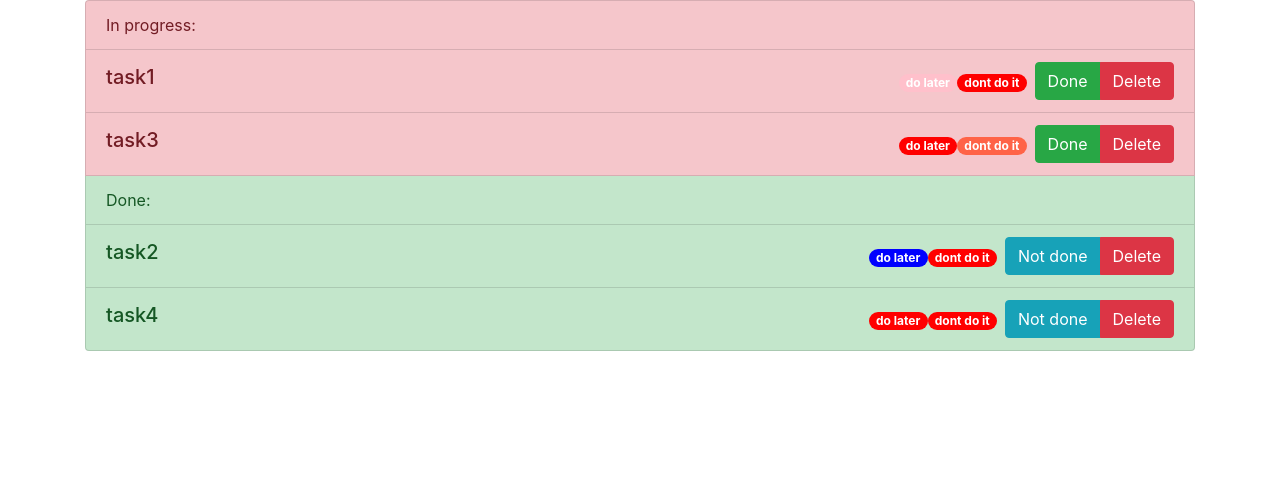
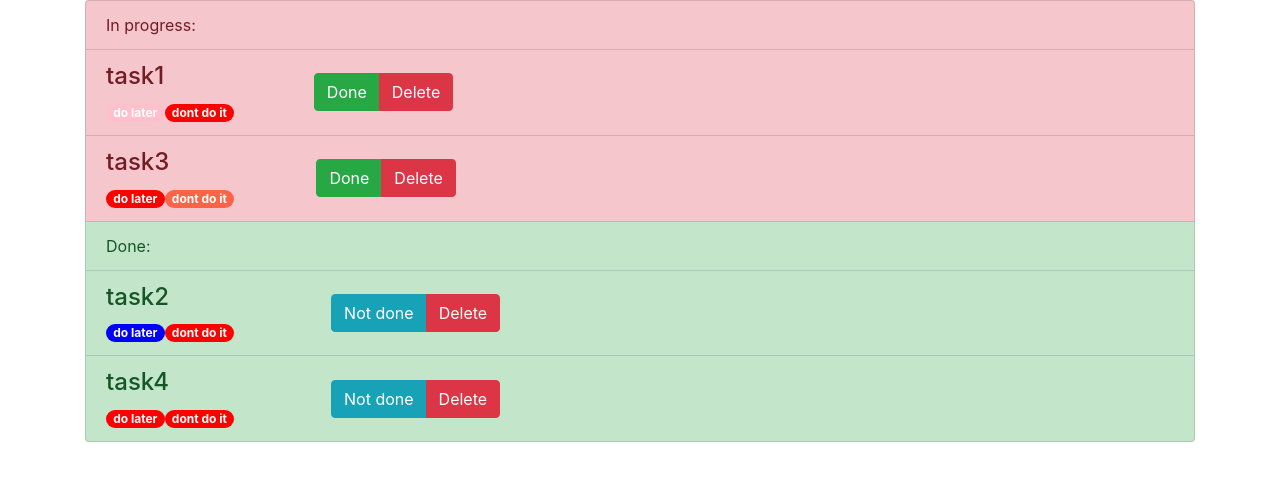
Before and after one commit to maksim-khiuttiulia/Hours-and-tasks, a React (Create React App) app in the folder src/main/webapp/: page / in a window 1280 px wide. Shown: the top 480 px of the page. Built offline with nearby package versions, Linux system fonts and the light colour scheme.

Commit message:
added grid

```diff
--- a/src/main/webapp/src/components/task.jsx
+++ b/src/main/webapp/src/components/task.jsx
@@ -1,6 +1,6 @@
 import React, { Component } from 'react'
 import TaskLabel from './task-label'
-import { ListGroupItem, ListGroupItemHeading, ButtonGroup, Button } from 'reactstrap';
+import { ListGroupItem, ButtonGroup, Button, Row, Col} from 'reactstrap';
 
 export default class Task extends Component {
     constructor(props) {
@@ -8,31 +8,31 @@ export default class Task extends Component {
         this.state = {
             id: this.props.task.id,
             name: this.props.task.name,
-            priority : this.props.task.priority,
+            priority: this.props.task.priority,
             labels: this.props.task.labels,
             isDone: this.props.task.isDone
         }
     }
 
-    onDelete = (e) =>{
+    onDelete = (e) => {
         this.props.onDelete(e.target.value)
     }
 
-    onDone = (e) =>{
+    onDone = (e) => {
         this.props.onChangeStatus(e.target.value)
     }
 
-    onNotDone = (e) =>{
+    onNotDone = (e) => {
         this.props.onChangeStatus(e.target.value)
     }
 
     render() {
         const labelsElement = this.state.labels.map((label) => {
-            return <TaskLabel label={label} key={label.id}/>;
+            return <TaskLabel label={label} key={label.id} />;
         })
 
         let buttonState;
-        if (this.state.isDone){
+        if (this.state.isDone) {
             buttonState = <Button color="info" onClick={this.onNotDone} value={this.state.id}>Not done</Button>
         } else {
             buttonState = <Button color="success" onClick={this.onDone} value={this.state.id}>Done</Button>
@@ -41,17 +41,26 @@ export default class Task extends Component {
 
         return (
             <ListGroupItem color={this.state.isDone ? "success" : "danger"} className="d-flex justify-content-between align-items-center" key={this.state.id}>
-                <ListGroupItemHeading>{this.state.name}</ListGroupItemHeading>
-                <div className="pull-right d-flex align-items-center">
-                    <div className="mr-2">
-                        {labelsElement}
-                    </div>
 
-                    <ButtonGroup>
-                        {buttonState}
-                        {buttonDelete}
-                    </ButtonGroup>
-                </div>
+                <Row className="d-flex align-items-center">
+                    <Col xs="12" md="6">
+                        <Row>
+                            <Col xs="12">
+                                <h4>{this.state.name}</h4>
+                            </Col>
+                            <Col xs="12">
+                                {labelsElement}
+                            </Col>
+                        </Row>
+                    </Col>
+                    <Col xs="12" md="6" className="d-flex">
+                        <ButtonGroup>
+                            {buttonState}
+                            {buttonDelete}
+                        </ButtonGroup>
+                    </Col>
+                </Row>
+
 
             </ListGroupItem>
         );
```
